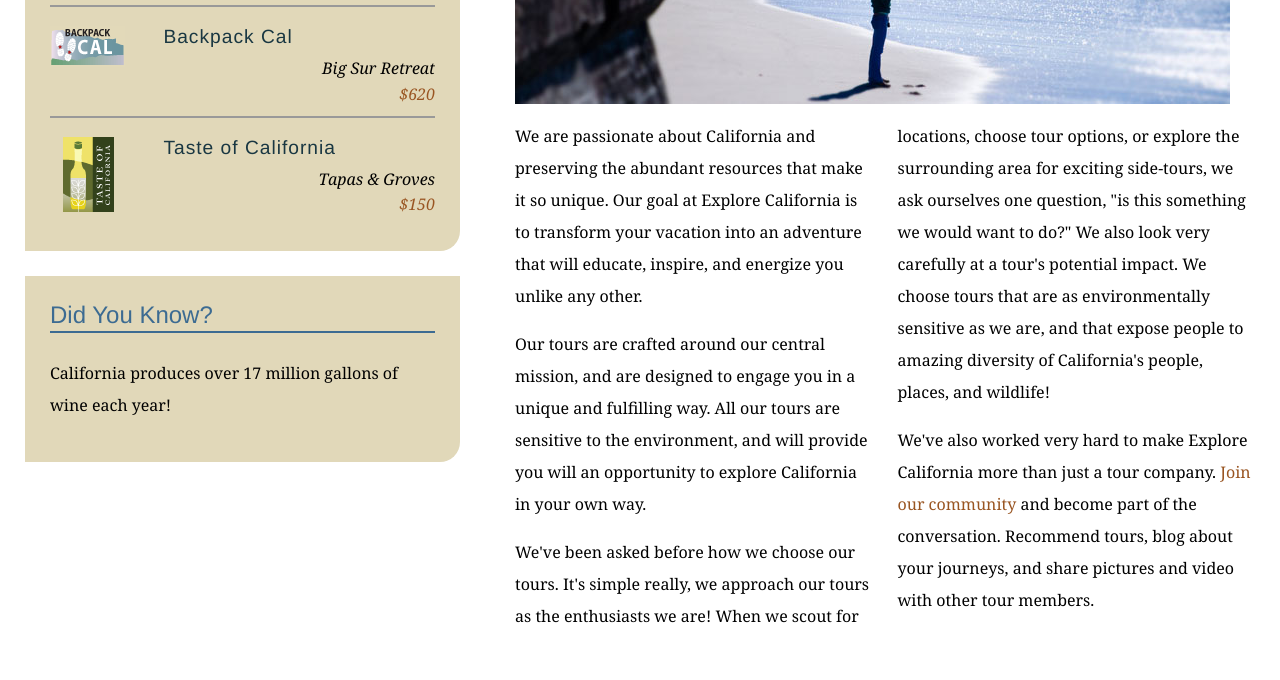
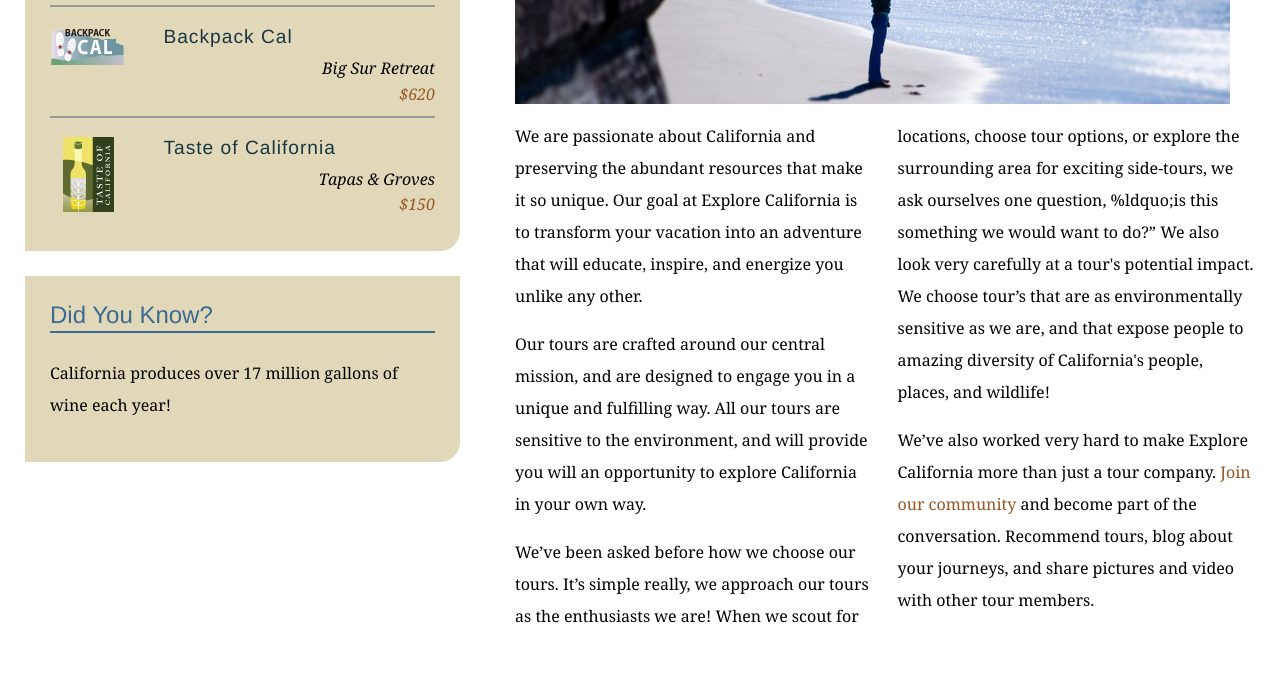
Before and after one commit to nvankampen/explore_california, a plain HTML site: page mission.html in a window 1280 px wide. Shown: the part 580-1260 px from the top of the page. Drawn offline with Linux system fonts and the light colour scheme.

Commit message:
Replace straight quotes with curly quotes

```diff
--- a/mission.html
+++ b/mission.html
@@ -64,8 +64,8 @@
           <div class="multiCol">
             <p>We are passionate about California and preserving the abundant resources that make it so unique. Our goal at Explore California is to transform your vacation into an adventure that will educate, inspire, and energize you unlike any other.</p>
             <p>Our tours are crafted around our central mission, and are designed to engage you in a unique and fulfilling way. All our tours are sensitive to the environment, and will provide you will an opportunity to explore California in your own way.</p>
-            <p>We've been asked before how we choose our tours. It's simple really, we approach our tours as the enthusiasts we are! When we scout for locations, choose tour options, or explore the surrounding area for exciting side-tours, we ask ourselves one question, &quot;is this something we would want to do?&quot; We also look very carefully at a tour's potential impact. We choose tours that are as environmentally sensitive as we are, and that expose people to amazing diversity of California's people, places, and wildlife!</p>
-            <p>We've also worked very hard to make Explore California more than just a tour company. <a href="explorers/join.html">Join our community</a> and become part of the conversation. Recommend tours, blog about your journeys, and share pictures and video with other tour members.</p>
+            <p>We&rsquo;ve been asked before how we choose our tours. It&rsquo;s simple really, we approach our tours as the enthusiasts we are! When we scout for locations, choose tour options, or explore the surrounding area for exciting side-tours, we ask ourselves one question, %ldquo;is this something we would want to do?&rdquo; We also look very carefully at a tour's potential impact. We choose tour&rsquo;s that are as environmentally sensitive as we are, and that expose people to amazing diversity of California's people, places, and wildlife!</p>
+            <p>We&rsquo;ve also worked very hard to make Explore California more than just a tour company. <a href="explorers/join.html">Join our community</a> and become part of the conversation. Recommend tours, blog about your journeys, and share pictures and video with other tour members.</p>
           </div>
         </div>
       </div>
```
